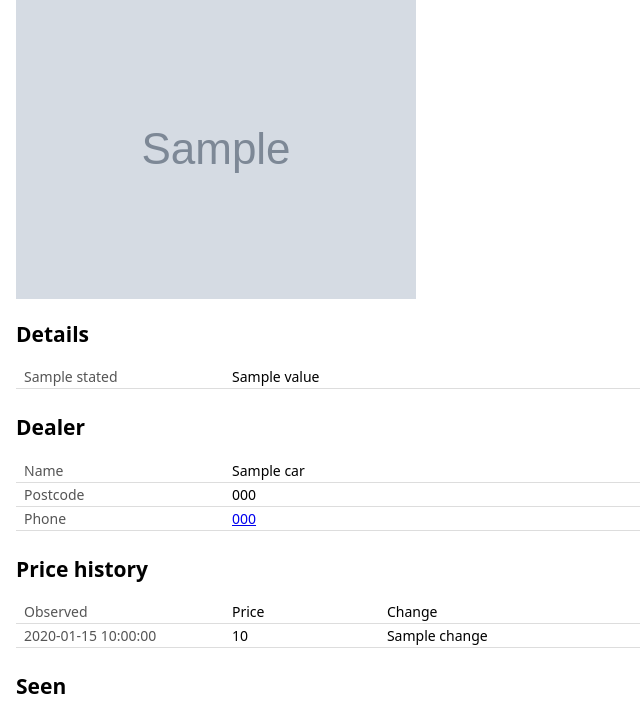
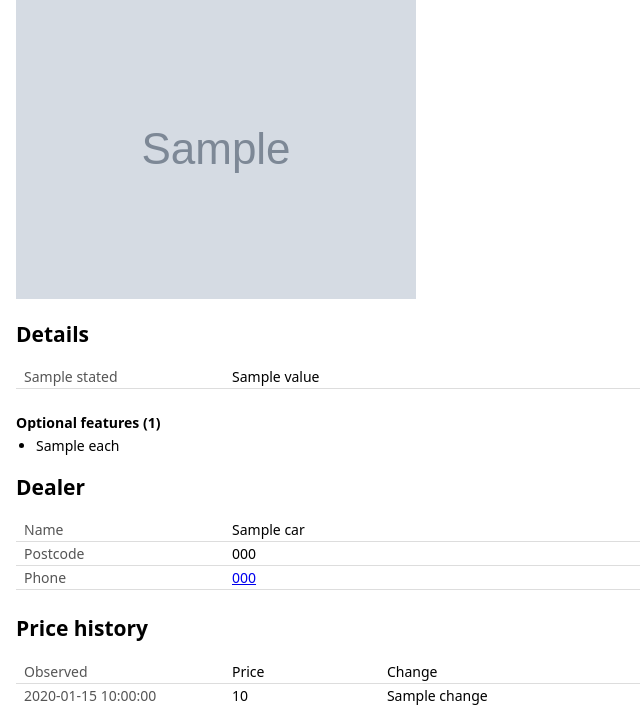
Before and after one commit to jshiell/caraparator, a Flask app: template src/carparator/web/templates/detail.html in a window 1280 px wide. Shown: the part 145-852 px from the top of the page, without its empty margins (0-640 px from the left). Run offline with Flask 3, Linux system fonts and the light colour scheme; the template is opened without the code that fills it: most values are stand-ins (such as "Sample title", 1, 10 or a date in 2020); grey boxes marked "Sample" are stand-in pictures; some libraries are stand-ins or nearby versions.

Commit message:
List a car's optional features on its own page

```diff
--- a/src/carparator/web/app.py
+++ b/src/carparator/web/app.py
@@ -55,6 +55,7 @@ def create_app(reader: Reader, *, now: Callable[[], str] | None = None) -> Flask
             image=_safe_url(row["image_url"]),
             phone=_telephone(row["dealer_phone"]),
             history=_history(reader.price_history(source, source_id)),
+            features=reader.features(source, source_id),
             stated=[(label, row[name]) for label, name in DETAIL_FIELDS if row[name] is not None],
             absent=[label for label, name in DETAIL_FIELDS if row[name] is None],
         )
--- a/src/carparator/web/templates/detail.html
+++ b/src/carparator/web/templates/detail.html
@@ -8,6 +8,8 @@
   th { color: #555; font-weight: normal; width: 12rem; }
   table { border-collapse: collapse; width: 100%; margin-bottom: 1.5rem; }
   img { max-width: 100%; }
+  h3 { font-size: 14px; margin: 1rem 0 .25rem; }
+  ul { margin: 0 0 1rem; padding-left: 1.25rem; }
   .absent { color: #666; font-size: 12px; }
 </style>
 
@@ -24,6 +26,9 @@
     <tr><th>{{ label }}</th><td>{{ value }}</td></tr>
   {% endfor %}
 </table>
+
+<h3>Optional features ({{ features.optional | length }})</h3>
+<ul>{% for each in features.optional %}<li>{{ each }}</li>{% endfor %}</ul>
 
 <h2>Dealer</h2>
 <table>
```
Also changed, not shown: tests/test_web_app.py (+14 -1 lines).
